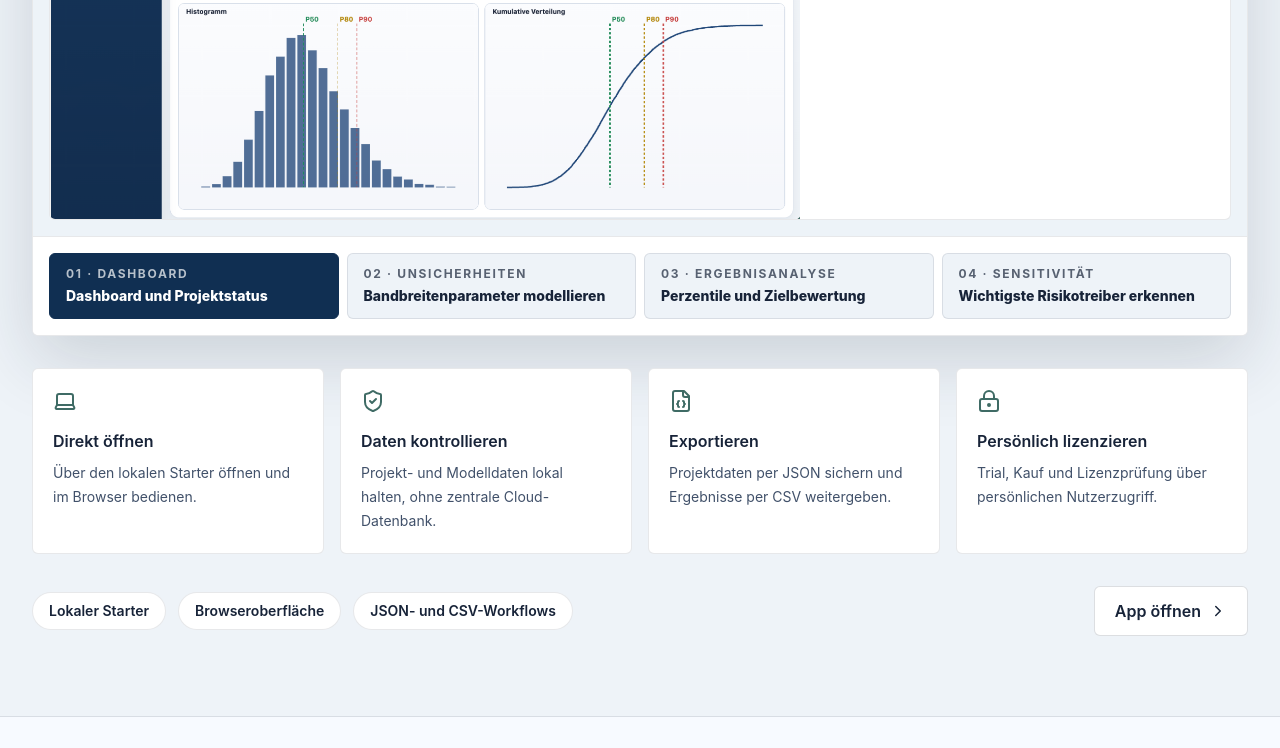
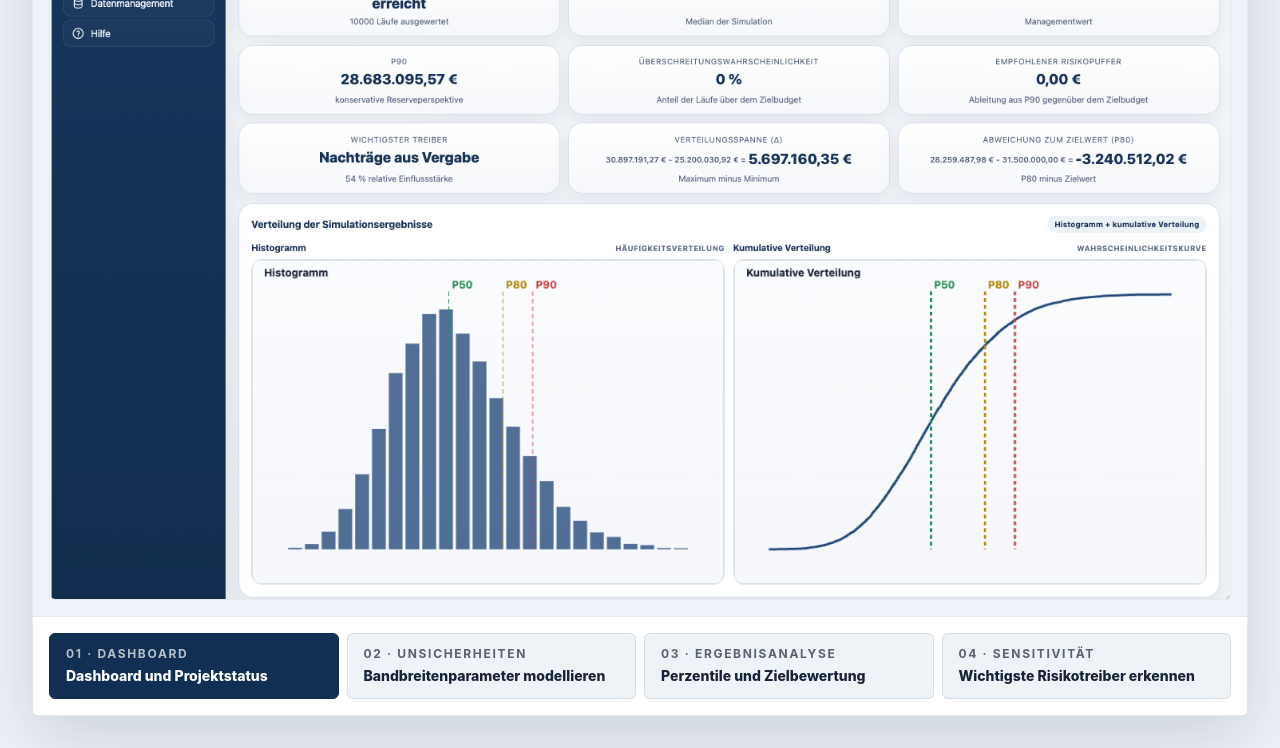
Before and after one commit to BM1964-25/SMART-RISK-Monte-Carlo-Simulation-Landingpage, a React (Vite) app: page / in a window 1280 px wide. Shown: the part 4483-5231 px from the top of the page. Built offline with nearby package versions, Linux system fonts and the light colour scheme.

Commit message:
Restore workspace width and fill screenshots

```diff
--- a/src/App.tsx
+++ b/src/App.tsx
@@ -636,8 +636,8 @@ function App() {
       </section>
 
       <section id="workspace" className="border-y border-ink/10 bg-paper">
-        <div className="px-5 py-20 sm:px-8">
-          <div className="mx-auto grid max-w-7xl gap-8 lg:grid-cols-[0.84fr_1.16fr] lg:items-end">
+        <div className="mx-auto max-w-7xl px-5 py-20 sm:px-8">
+          <div className="grid gap-8 lg:grid-cols-[0.84fr_1.16fr] lg:items-end">
             <div>
               <p className="text-sm font-semibold uppercase tracking-[0.18em] text-gold">
                 Nutzung / Eigener Arbeitsbereich
@@ -652,7 +652,7 @@ function App() {
               Szenarien und Ergebnisanalyse in einem fokussierten Workspace.
             </p>
           </div>
-          <div className="mx-auto mt-12 w-full max-w-[1720px] overflow-hidden rounded-md border border-ink/10 bg-white shadow-panel">
+          <div className="mt-12 overflow-hidden rounded-md border border-ink/10 bg-white shadow-panel">
             <div className="flex items-center justify-between gap-4 border-b border-ink/10 bg-white px-4 py-4 sm:px-5">
               <div>
                 <p className="text-xs font-semibold uppercase tracking-[0.16em] text-gold">
@@ -670,7 +670,7 @@ function App() {
               <img
                 src={currentWorkspaceScreenshot.image}
                 alt={`SMART RISK ${currentWorkspaceScreenshot.title}`}
-                className="aspect-[16/9] w-full rounded-md border border-ink/10 bg-white object-contain object-left-top transition"
+                className="h-auto w-full rounded-md border border-ink/10 bg-white transition"
               />
             </div>
             <div className="grid gap-2 border-t border-ink/10 bg-white p-3 sm:grid-cols-4 sm:p-4">
@@ -696,7 +696,7 @@ function App() {
               ))}
             </div>
           </div>
-          <div className="mx-auto mt-8 grid max-w-7xl gap-4 md:grid-cols-2 lg:grid-cols-4">
+          <div className="mt-8 grid gap-4 md:grid-cols-2 lg:grid-cols-4">
             {[
               {
                 icon: Laptop,
@@ -729,7 +729,7 @@ function App() {
               </article>
             ))}
           </div>
-          <div className="mx-auto mt-8 flex max-w-7xl flex-wrap items-center justify-between gap-4">
+          <div className="mt-8 flex flex-wrap items-center justify-between gap-4">
             <div className="flex flex-wrap gap-3">
               {["Lokaler Starter", "Browseroberfläche", "JSON- und CSV-Workflows"].map(
                 (item) => (
```
